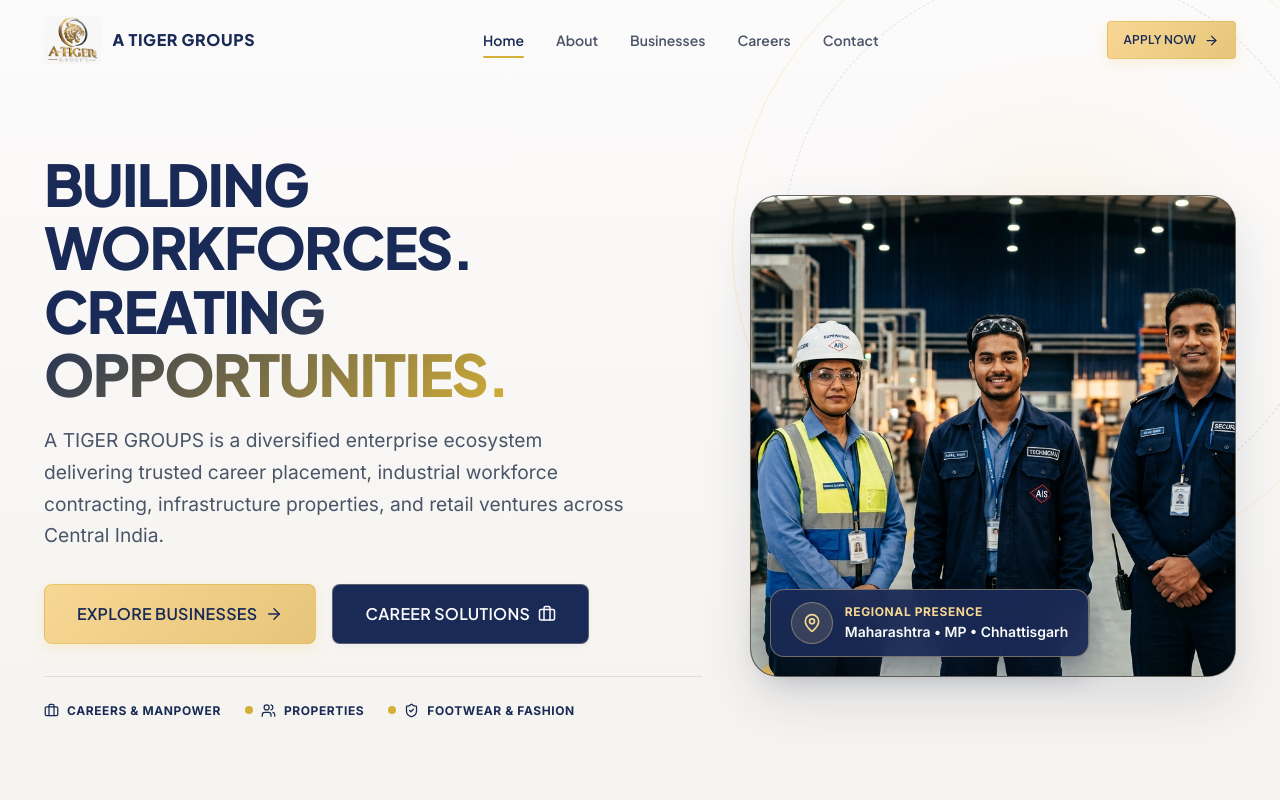
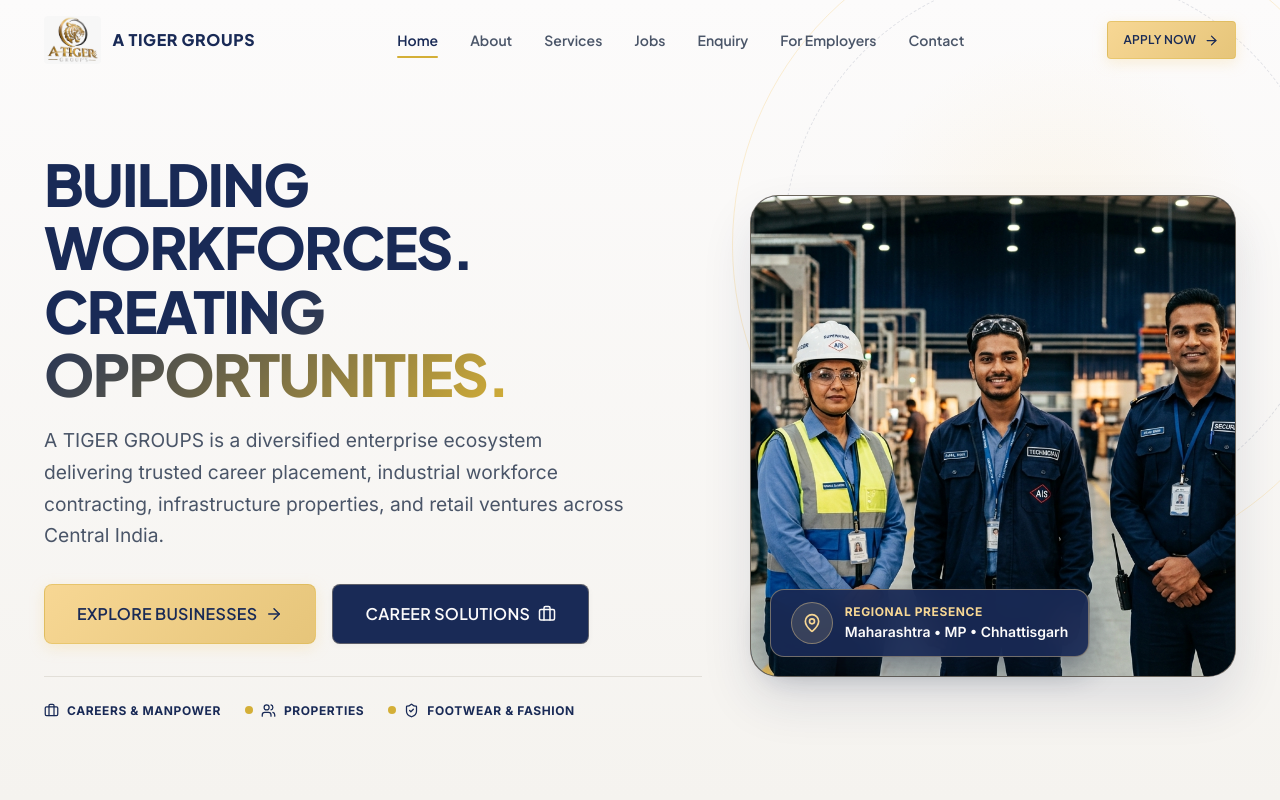
Before and after one commit to atigersgroupswebsite-ctrl/tiger_group_website, a React (Vite) app: page / in a window 1280 px wide. Shown: the top 800 px of the page. Built offline with nearby package versions, Linux system fonts and the light colour scheme.

Commit message:
fix(nav): restore Enquiry and exact client navbar sequence (Home, About, Services, Jobs, Enquiry, For Employers, Contact, APPLY NOW)

```diff
--- a/src/components/home/TwoAudienceSection.tsx
+++ b/src/components/home/TwoAudienceSection.tsx
@@ -24,8 +24,8 @@
               </div>
 
               <div>
-                <Button to="/jobs" variant="primary" size="lg" icon={<ArrowRight size={18} />}>
-                  EXPLORE JOBS
+                <Button to="/enquiry/job-seeker" variant="primary" size="lg" icon={<ArrowRight size={18} />}>
+                  FIND A JOB
                 </Button>
               </div>
             </div>
--- a/src/components/layout/Footer.tsx
+++ b/src/components/layout/Footer.tsx
@@ -68,10 +68,11 @@
             <ul className="footer-links">
               <li><Link to="/" className="footer-link"><ArrowRight size={12} /> Home</Link></li>
               <li><Link to="/about" className="footer-link"><ArrowRight size={12} /> About Us</Link></li>
-              <li><Link to="/businesses" className="footer-link"><ArrowRight size={12} /> Businesses</Link></li>
-              <li><Link to="/careers" className="footer-link"><ArrowRight size={12} /> Careers Portal</Link></li>
-              <li><Link to="/enquiry" className="footer-link"><ArrowRight size={12} /> Enquiry Hub</Link></li>
-              <li><Link to="/contact" className="footer-link"><ArrowRight size={12} /> Contact Us</Link></li>
+              <li><Link to="/services" className="footer-link"><ArrowRight size={12} /> Services</Link></li>
+              <li><Link to="/jobs" className="footer-link"><ArrowRight size={12} /> Jobs</Link></li>
+              <li><Link to="/enquiry" className="footer-link"><ArrowRight size={12} /> Enquiry</Link></li>
+              <li><Link to="/employers" className="footer-link"><ArrowRight size={12} /> For Employers</Link></li>
+              <li><Link to="/contact" className="footer-link"><ArrowRight size={12} /> Contact</Link></li>
             </ul>
           </div>
 
--- a/src/components/layout/Navbar.tsx
+++ b/src/components/layout/Navbar.tsx
@@ -25,8 +25,10 @@
   const navLinks = [
     { label: 'Home', path: '/' },
     { label: 'About', path: '/about' },
-    { label: 'Businesses', path: '/businesses' },
-    { label: 'Careers', path: '/careers' },
+    { label: 'Services', path: '/services' },
+    { label: 'Jobs', path: '/jobs' },
+    { label: 'Enquiry', path: '/enquiry' },
+    { label: 'For Employers', path: '/employers' },
     { label: 'Contact', path: '/contact' }
   ];
 
--- a/src/pages/Employers.tsx
+++ b/src/pages/Employers.tsx
@@ -48,9 +48,9 @@
             </p>
 
             <div style={{ display: 'flex', justifyContent: 'center', gap: 'var(--space-4)', flexWrap: 'wrap' }}>
-              <a href="#rate-quote" className="btn btn-primary btn-lg">
-                REQUEST RATE QUOTE
-              </a>
+              <Button to="/enquiry/employer" variant="primary" size="lg" icon={<ArrowRight size={18} />}>
+                SUBMIT MANPOWER REQUIREMENT
+              </Button>
               <a href="tel:+918349353946" className="btn btn-outline-light btn-lg">
                 <PhoneCall size={18} />
                 <span>TALK TO OUR TEAM</span>
--- a/src/pages/Enquiry.tsx
+++ b/src/pages/Enquiry.tsx
@@ -103,6 +103,16 @@
           >
             Find employment opportunities, connect with employers, and begin your application.
           </motion.p>
+
+          <motion.h2
+            className="enquiry-heading"
+            initial={{ opacity: 0, y: 16 }}
+            animate={{ opacity: 1, y: 0 }}
+            transition={{ duration: 0.55, delay: 0.22 }}
+            style={{ marginTop: 'var(--space-6)', marginBottom: '0' }}
+          >
+            WHAT CAN WE HELP YOU WITH?
+          </motion.h2>
         </div>
 
         {/* Two Large Interactive Path Selection Cards */}
```
